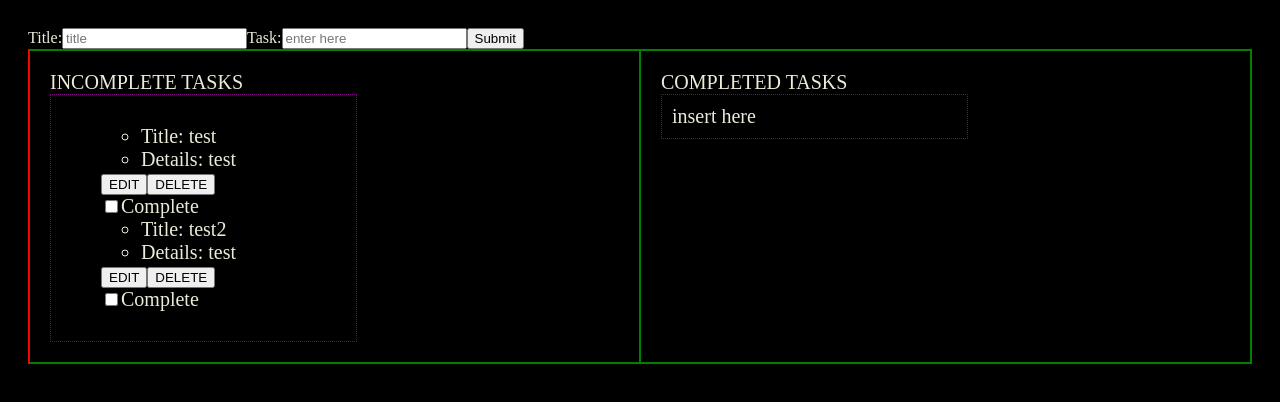
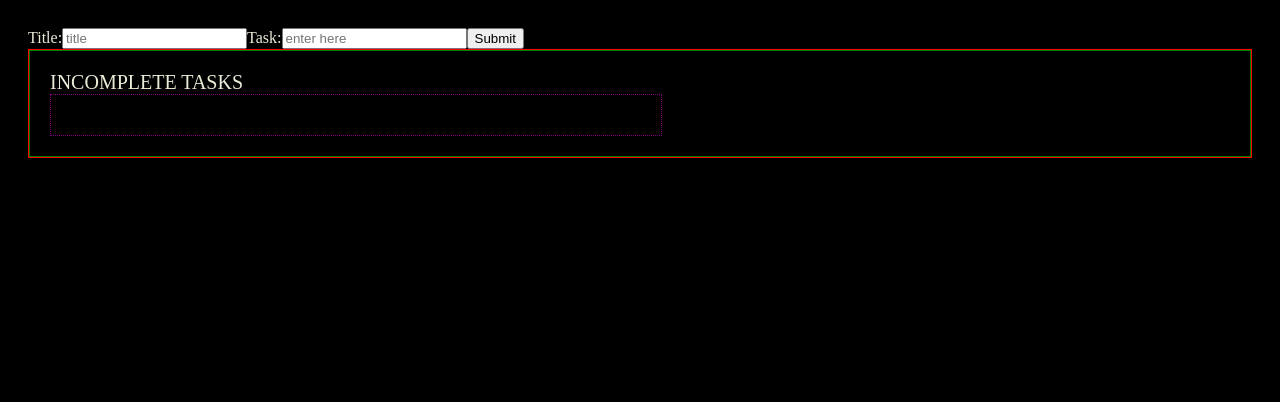
Before and after one commit to Debikasarkar713/spoke-todo, a React (Create React App) app: page / in a window 1280 px wide. Shown: the top 402 px of the page. Built offline with nearby package versions, Linux system fonts and the light colour scheme; data requests are answered from the project's data file.

Commit message:
Add working complete button

```diff
--- a/src/components/TodoList.js
+++ b/src/components/TodoList.js
@@ -29,14 +29,21 @@ const Strike = styled.ul`
 `;
 
 export default function TodoList() {
-  const [checked, setChecked] = useState(false);
+  const [clickedIndex, setClickedIndex] = useState({});
   const rows = useSelector((state) => state.tasks);
   const dispatch = useDispatch();
   React.useEffect(() => dispatch({ type: GET_TASKS }), []);
 
-  const handleClick = () => {
-    setChecked(!checked);
+  const handleClick = (index) => () => {
+    setClickedIndex((state) => ({
+      ...state,
+      [index]: !state[index],
+    }));
   };
+  const handleChange = () => {
+    console.log("test");
+  };
+
   return (
     <TodoWrapper>
       <CompleteDiv>
@@ -49,14 +56,15 @@ export default function TodoList() {
         // }}
         >
           <ul>
-            {rows.map((row, i) => (
-              <div key={i}>
-                <Strike checked={checked}>
+            {rows.map((row, index) => (
+              <div key={index} id={row.id}>
+                <Strike>
                   {/* <li>Task Number: {row.id}</li> */}
                   <li>Title: {row.title}</li>
                   <li>Details: {row.message}</li>
                 </Strike>
-
+                {clickedIndex[index] ? <span>done</span> : ""}
+                <br />
                 <button onClick={() => dispatch(setTaskSlice(row))}>
                   EDIT
                 </button>
@@ -69,7 +77,11 @@ export default function TodoList() {
                 </button>
                 <div>
                   <label>
-                    <input onChange={handleClick} type="checkbox" />
+                    <input
+                      onChange={handleChange}
+                      onClick={handleClick(index)}
+                      type="checkbox"
+                    />
                     Complete
                   </label>
                 </div>
@@ -78,10 +90,7 @@ export default function TodoList() {
           </ul>
         </TaskDiv>
       </CompleteDiv>
-      <CompleteDiv>
-        COMPLETED TASKS
-        <TaskDiv>insert here</TaskDiv>
-      </CompleteDiv>
+
       <br />
     </TodoWrapper>
   );
--- a/src/json/db.json
+++ b/src/json/db.json
@@ -1,14 +1,3 @@
 {
-  "tasks": [
-    {
-      "id": "FSXgBcZp",
-      "title": "test ",
-      "message": "test"
-    },
-    {
-      "id": "NAqfMX8x",
-      "title": "test2",
-      "message": "test"
-    }
-  ]
+  "tasks": []
 }
```
